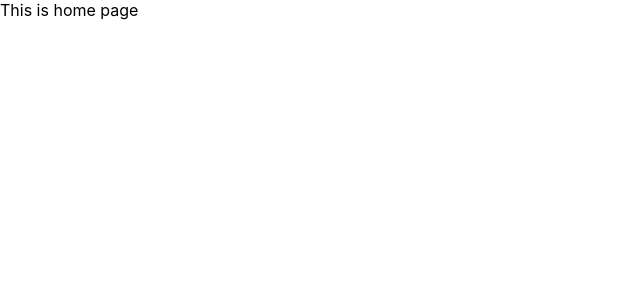
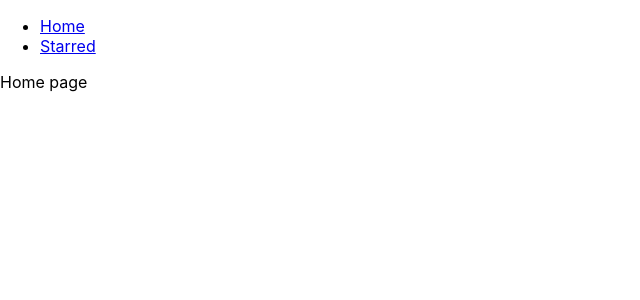
Before and after one commit to t3chn0pr13st/box-office, a React (Create React App) app: page / in a window 1280 px wide. Shown: the top 300 px of the page, without its empty margins (0-640 px from the left). Built offline with nearby package versions, Linux system fonts and the light colour scheme.

Commit message:
added navbar and created page components

```diff
--- a/src/App.js
+++ b/src/App.js
@@ -1,19 +1,25 @@
 import React from 'react';
 import { Switch, Route } from 'react-router-dom';
+import Navs from './components/Navs';
+import Home from './pages/Home';
+import Starred from './pages/Starred';
 
 function App() {
   return (
+    <div>
+      <Navs />
       <Switch>
         <Route path="/" exact>
-        This is home page
+          <Home />
         </Route>
         <Route path="/starred" exact>
-        This is starred
+          <Starred />
         </Route>
         <Route>
           This is 404 page
         </Route>
       </Switch>
+    </div>
   );
 }
 
--- /dev/null
+++ b/src/components/Navs.js
@@ -0,0 +1,25 @@
+import React from 'react'
+import { Link } from 'react-router-dom'
+
+const LINKS = [
+    { to: '/', text: 'Home' },
+    { to: '/starred', text: 'Starred' },
+]
+
+const Navs = () => {
+    return (
+        <div>
+            <ul>
+                {
+                    LINKS.map(item =>
+                        <li key={item.to}>
+                            <Link to={item.to}>{item.text}</Link>
+                        </li>
+                    )
+                }
+            </ul>
+        </div>
+    )
+}
+
+export default Navs;
--- /dev/null
+++ b/src/pages/Home.js
@@ -0,0 +1,11 @@
+import React from 'react'
+
+const Home = () => {
+    return (
+        <div>
+            Home page
+        </div>
+    )
+}
+
+export default Home
--- /dev/null
+++ b/src/pages/Starred.js
@@ -0,0 +1,11 @@
+import React from 'react'
+
+const Starred = () => {
+    return (
+        <div>
+            This is starred page
+        </div>
+    )
+}
+
+export default Starred
```
Also changed, not shown: 1 other file (tests, documents, lock files or other folders). Lines whose indentation alone changed are shown as unchanged.
